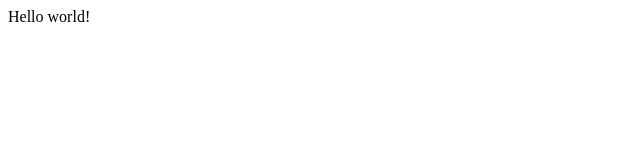
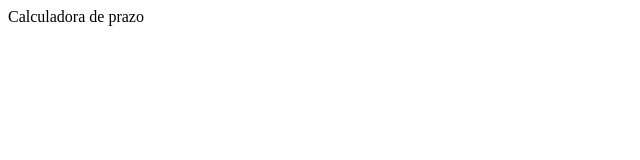
Before and after one commit to oadrianocardoso/calcPrazo, a plain HTML site: page index.html in a window 1280 px wide. Shown: the full height of the page, 0-640 px from the left. Drawn offline with Linux system fonts and the light colour scheme.

Commit message:
Update index.html

```diff
--- a/index.html
+++ b/index.html
@@ -1,5 +1,5 @@
 <html>
-<body>
-Hello world!
-</body>
+  <body>
+    <div id="cabecalho">Calculadora de prazo</div>
+  </body>
 </html>
```
